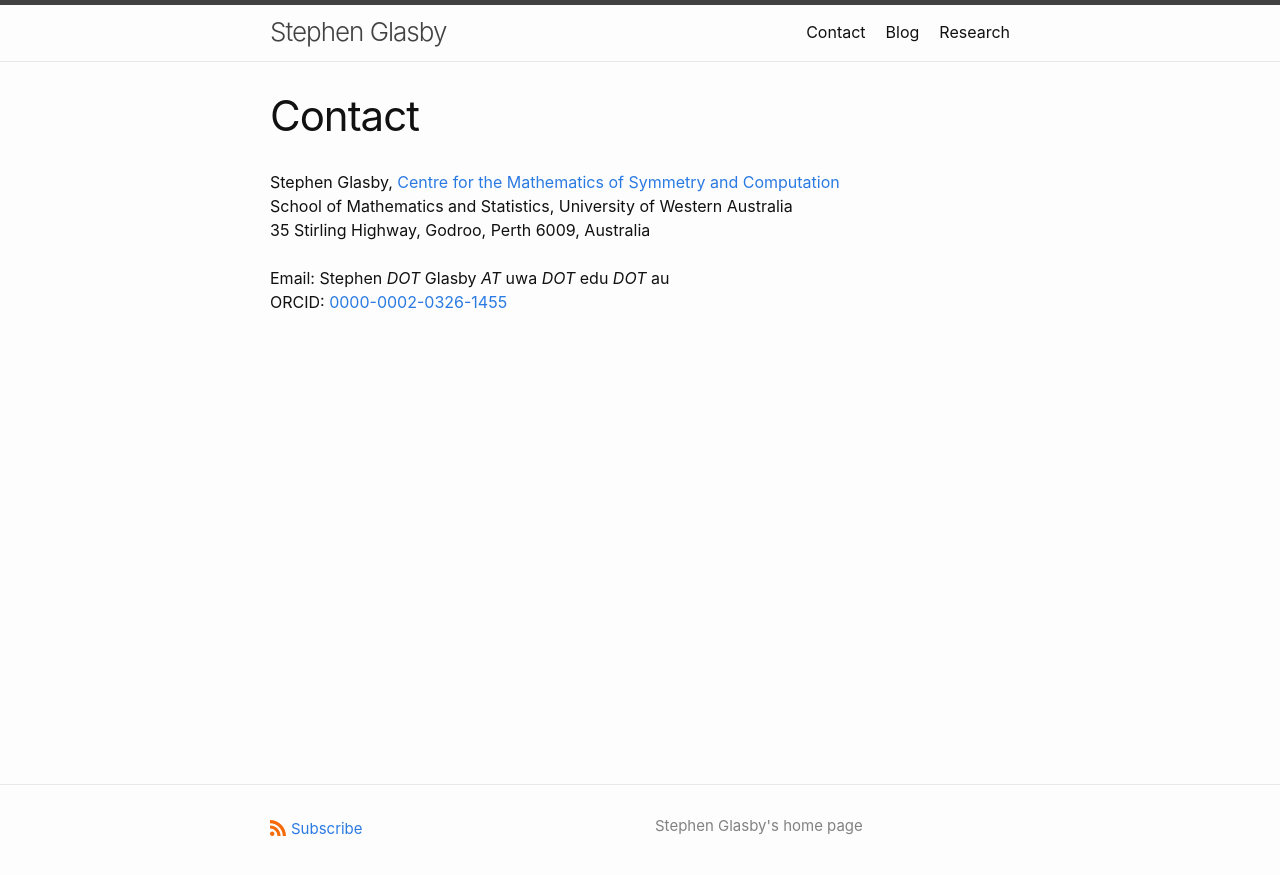
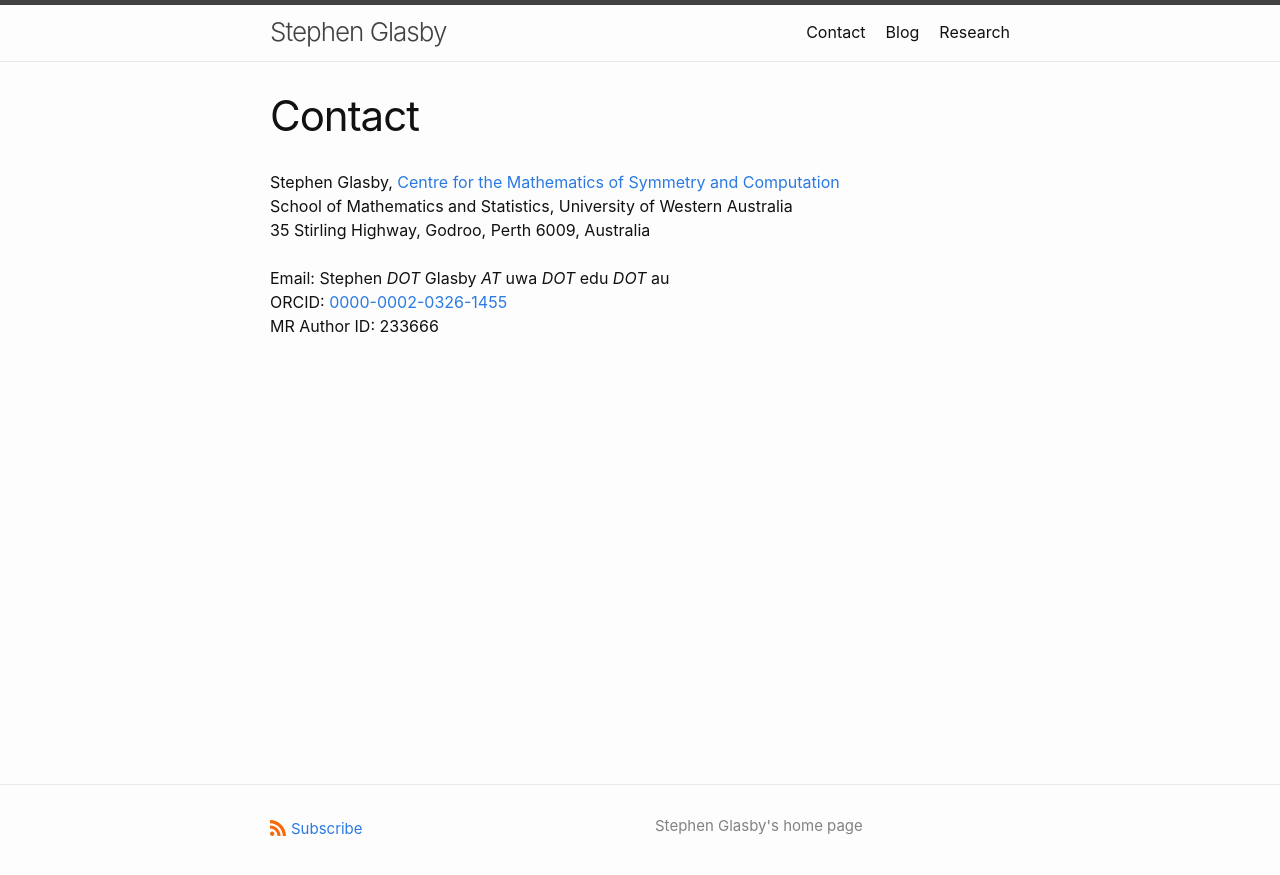
Before and after one commit to StephenGlasby/StephenGlasby.github.io, a Jekyll site: the page built from about.md, in a window 1280 px wide. Shown: the top 875 px of the page. Built offline with Jekyll 4.4.1, drawn with Linux system fonts in a browser that asks for light colours.

Commit message:
about.md

```diff
--- a/about.md
+++ b/about.md
@@ -9,4 +9,5 @@ School of Mathematics and Statistics, University of Western Australia<br />
 35 Stirling Highway, Godroo, Perth 6009, Australia<br />
 <br />
 Email: Stephen *DOT* Glasby *AT* uwa *DOT* edu *DOT* au<br />
-ORCID: [0000-0002-0326-1455](https://orcid.org/0000-0002-0326-1455)
+ORCID: [0000-0002-0326-1455](https://orcid.org/0000-0002-0326-1455)<br />
+MR Author ID: 233666
```
Also changed, not shown: 3 other files.
